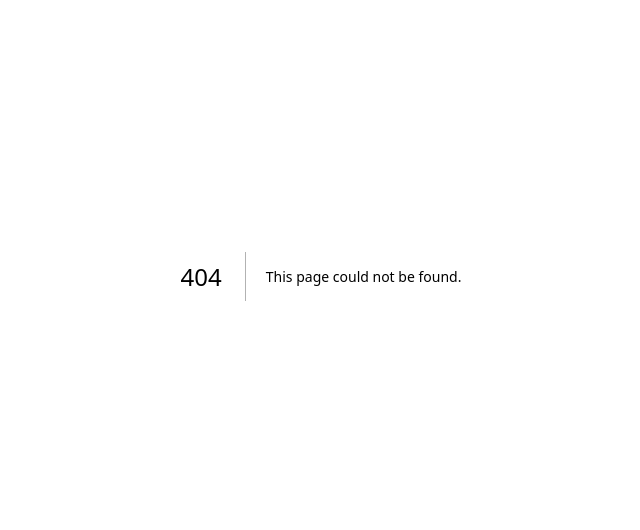
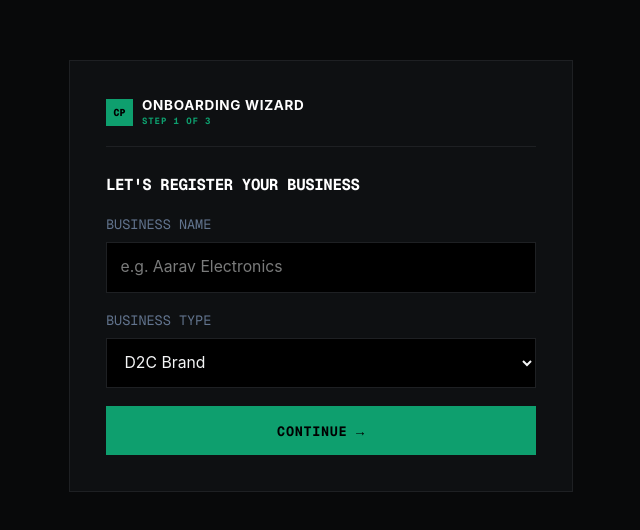
Before and after one commit to khushikakade/CashPulse-AI, a Next.js app in the folder frontend/: page /onboarding in a window 1280 px wide. Before the commit this address had no page. Shown: the part 124-654 px from the top of the page, without its empty margins (319-959 px from the left). Built offline with nearby package versions, Linux system fonts and the light colour scheme.

Commit message:
feat: implement persistent MSME onboarding

```diff
--- a/frontend/src/app/dashboard/page.tsx
+++ b/frontend/src/app/dashboard/page.tsx
@@ -4,6 +4,7 @@ import { useEffect, useState } from "react";
 import Sidebar from "../components/Sidebar";
 import { Loader2, Zap } from "lucide-react";
 import Link from "next/link";
+import { useRouter } from "next/navigation";
 
 interface Metrics {
   financial_health_score: number;
@@ -34,10 +35,19 @@ export default function Dashboard() {
   const [actions, setActions] = useState<ActionItem[]>([]);
   const [loading, setLoading] = useState(true);
   const [actionLoading, setActionLoading] = useState<string | null>(null);
+  const router = useRouter();
 
   const fetchDashboardData = async () => {
     try {
+      const activeRes = await fetch("http://localhost:8000/api/v1/business/active");
+      const activeData = await activeRes.json();
+      if (!activeData.active) {
+        router.push("/onboarding");
+        return;
+      }
+
       const res = await fetch("http://localhost:8000/api/v1/dashboard/metrics");
+
       const data = await res.json();
       setMetrics(data.metrics);
       setActions(data.top_actions);
--- /dev/null
+++ b/frontend/src/app/onboarding/page.tsx
@@ -0,0 +1,176 @@
+"use client";
+
+import { useState } from "react";
+import { useRouter } from "next/navigation";
+import { Loader2 } from "lucide-react";
+
+export default function Onboarding() {
+  const [step, setStep] = useState(1);
+  const [loading, setLoading] = useState(false);
+  const router = useRouter();
+
+  const [formData, setFormData] = useState({
+    name: "",
+    business_type: "D2C",
+    product_sold: "",
+    monthly_revenue: 1500000,
+    customer_count: 150,
+    payment_terms: "later"
+  });
+
+  const handleSubmit = async () => {
+    setLoading(true);
+    try {
+      const res = await fetch("http://localhost:8000/api/v1/onboarding", {
+        method: "POST",
+        headers: { "Content-Type": "application/json" },
+        body: JSON.stringify(formData)
+      });
+      const data = await res.json();
+      if (data.status === "success") {
+        router.push("/dashboard");
+      }
+    } catch (e) {
+      console.error(e);
+      alert("Failed to submit onboarding data.");
+    } finally {
+      setLoading(false);
+    }
+  };
+
+  return (
+    <div className="bg-[#08090a] text-[#f4f5f6] min-h-screen flex flex-col items-center justify-center font-sans px-4">
+      <div className="max-w-md w-full border border-[#1e2023] bg-[#0e1012] p-8 space-y-6">
+        {/* Header */}
+        <div className="flex items-center gap-2 border-b border-[#1e2023] pb-4">
+          <div className="w-6 h-6 bg-[#0e9f6e] flex items-center justify-center font-mono text-[10px] text-black font-extrabold">
+            CP
+          </div>
+          <div>
+            <h1 className="text-xs font-bold text-white uppercase tracking-wider">Onboarding Wizard</h1>
+            <span className="text-[9px] text-[#0e9f6e] uppercase tracking-widest font-mono font-bold block">STEP {step} OF 3</span>
+          </div>
+        </div>
+
+        {step === 1 && (
+          <div className="space-y-4">
+            <h2 className="text-sm font-bold text-white uppercase tracking-tight font-mono">Let's register your business</h2>
+            <div className="space-y-2">
+              <label className="text-xs text-slate-500 uppercase font-mono block">Business Name</label>
+              <input
+                type="text"
+                value={formData.name}
+                onChange={(e) => setFormData({ ...formData, name: e.target.value })}
+                placeholder="e.g. Aarav Electronics"
+                className="w-full bg-black border border-[#1e2023] p-3 text-sm focus:border-[#0e9f6e] focus:outline-none"
+              />
+            </div>
+            <div className="space-y-2">
+              <label className="text-xs text-slate-500 uppercase font-mono block">Business Type</label>
+              <select
+                value={formData.business_type}
+                onChange={(e) => setFormData({ ...formData, business_type: e.target.value })}
+                className="w-full bg-black border border-[#1e2023] p-3 text-sm focus:border-[#0e9f6e] focus:outline-none"
+              >
+                <option value="Manufacturing">Manufacturing</option>
+                <option value="Retail">Retail</option>
+                <option value="D2C">D2C Brand</option>
+                <option value="Services">Services</option>
+                <option value="Wholesale">Wholesale</option>
+              </select>
+            </div>
+            <button
+              onClick={() => {
+                if (!formData.name) return alert("Please specify business name.");
+                setStep(2);
+              }}
+              className="w-full bg-[#0e9f6e] hover:bg-[#10b981] text-black font-mono text-xs font-bold py-3.5 transition-colors uppercase tracking-wider"
+            >
+              Continue &rarr;
+            </button>
+          </div>
+        )}
+
+        {step === 2 && (
+          <div className="space-y-4">
+            <h2 className="text-sm font-bold text-white uppercase tracking-tight font-mono">Operations Details</h2>
+            <div className="space-y-2">
+              <label className="text-xs text-slate-500 uppercase font-mono block">Products Sold</label>
+              <input
+                type="text"
+                value={formData.product_sold}
+                onChange={(e) => setFormData({ ...formData, product_sold: e.target.value })}
+                placeholder="e.g. Home Appliances"
+                className="w-full bg-black border border-[#1e2023] p-3 text-sm focus:border-[#0e9f6e] focus:outline-none"
+              />
+            </div>
+            <div className="space-y-2">
+              <label className="text-xs text-slate-500 uppercase font-mono block">Monthly Revenue Estimate (₹)</label>
+              <input
+                type="number"
+                value={formData.monthly_revenue}
+                onChange={(e) => setFormData({ ...formData, monthly_revenue: Number(e.target.value) })}
+                className="w-full bg-black border border-[#1e2023] p-3 text-sm focus:border-[#0e9f6e] focus:outline-none font-mono"
+              />
+            </div>
+            <div className="space-y-2">
+              <label className="text-xs text-slate-500 uppercase font-mono block">Customer payment terms</label>
+              <select
+                value={formData.payment_terms}
+                onChange={(e) => setFormData({ ...formData, payment_terms: e.target.value })}
+                className="w-full bg-black border border-[#1e2023] p-3 text-sm focus:border-[#0e9f6e] focus:outline-none"
+              >
+                <option value="immediately">Immediate checkout payment</option>
+                <option value="later">Credit terms (Invoiced later)</option>
+              </select>
+            </div>
+            <div className="flex gap-3">
+              <button
+                onClick={() => setStep(1)}
+                className="border border-[#1e2023] hover:border-slate-700 bg-transparent text-slate-400 font-mono text-xs px-4 py-3 uppercase tracking-wider"
+              >
+                Back
+              </button>
+              <button
+                onClick={() => setStep(3)}
+                className="flex-1 bg-[#0e9f6e] hover:bg-[#10b981] text-black font-mono text-xs font-bold py-3.5 transition-colors uppercase tracking-wider"
+              >
+                Continue &rarr;
+              </button>
+            </div>
+          </div>
+        )}
+
+        {step === 3 && (
+          <div className="space-y-4">
+            <h2 className="text-sm font-bold text-white uppercase tracking-tight font-mono">Connect payments gateway</h2>
+            <div className="p-4 bg-black border border-[#1e2023] text-xs font-mono text-slate-400 leading-relaxed">
+              To dynamically ingest transaction events, failed checkouts, and execute collections, connect your Razorpay account.
+            </div>
+            <div className="flex items-center gap-3 py-2">
+              <input type="checkbox" id="rzp_chk" defaultChecked className="accent-[#0e9f6e]" />
+              <label htmlFor="rzp_chk" className="text-xs text-white cursor-pointer select-none">
+                Enable connected sync (Razorpay Test Mode)
+              </label>
+            </div>
+            <div className="flex gap-3 pt-2">
+              <button
+                onClick={() => setStep(2)}
+                className="border border-[#1e2023] hover:border-slate-700 bg-transparent text-slate-400 font-mono text-xs px-4 py-3 uppercase tracking-wider"
+              >
+                Back
+              </button>
+              <button
+                onClick={handleSubmit}
+                disabled={loading}
+                className="flex-1 bg-[#0e9f6e] hover:bg-[#10b981] text-black font-mono text-xs font-extrabold py-3.5 transition-colors uppercase tracking-wider flex items-center justify-center gap-2"
+              >
+                {loading ? <Loader2 className="w-3.5 h-3.5 animate-spin" /> : "Complete Setup"}
+              </button>
+            </div>
+          </div>
+        )}
+      </div>
+    </div>
+  );
+}
```
Also changed, not shown: 1 other file (tests, documents, lock files or other folders).
